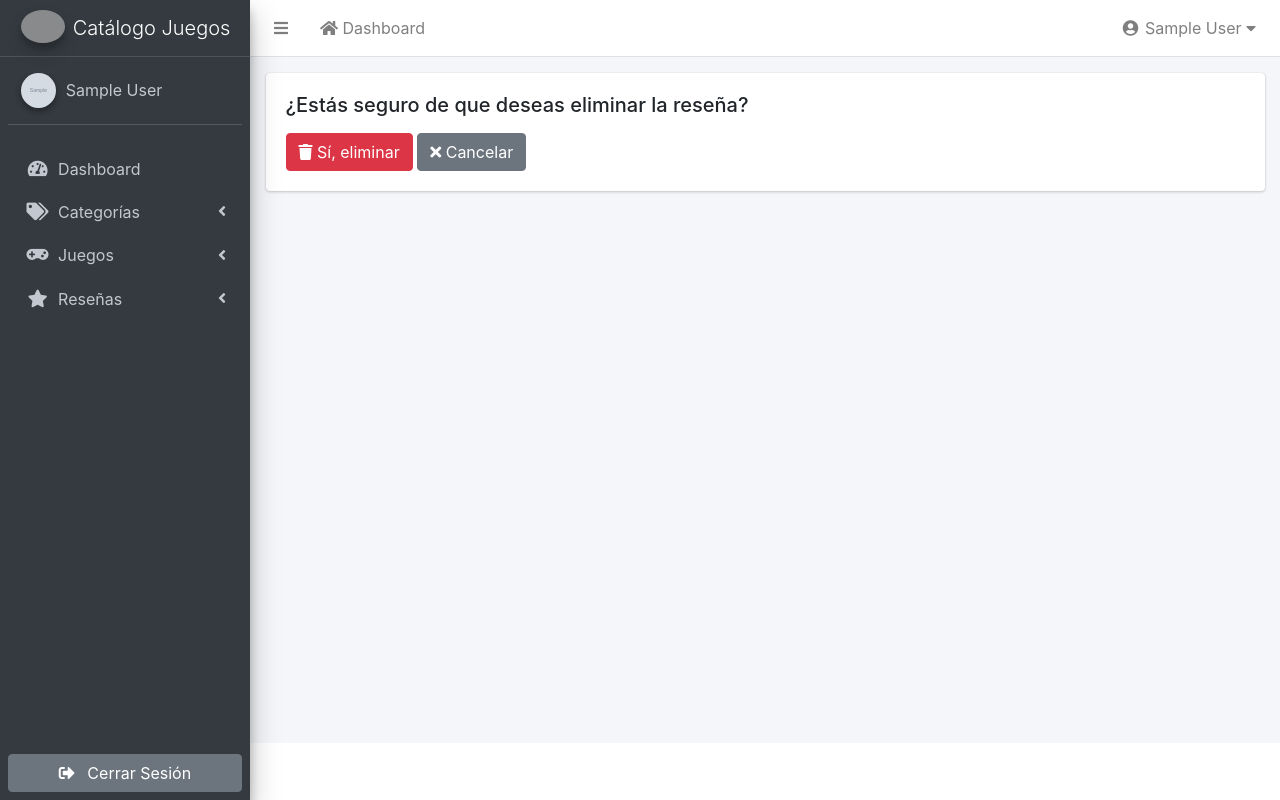
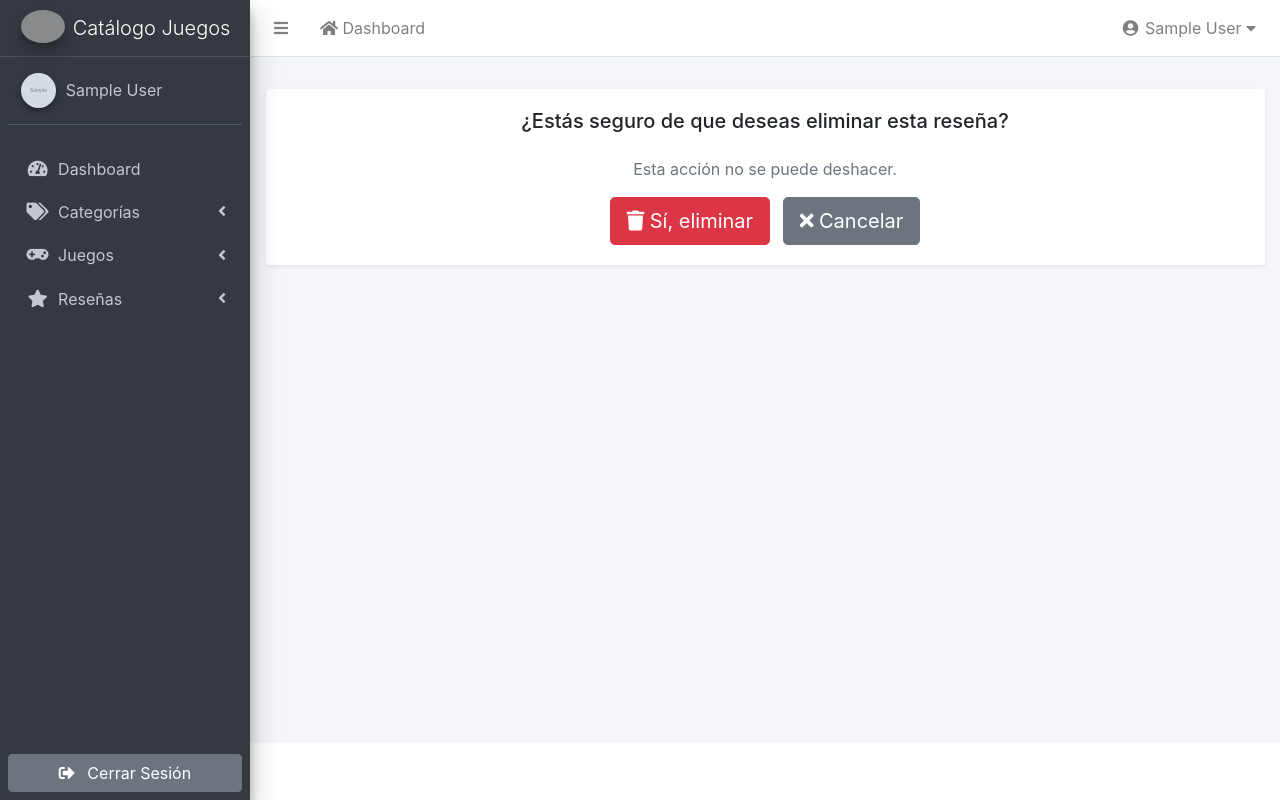
Before and after one commit to Nassican/catalogo_juegos, a Django app: page /resenas/1/eliminar/ in a window 1280 px wide. Run offline with Django 5.2, Linux system fonts and the light colour scheme; a user stored in the database is signed in; tables that the repository leaves empty hold one stand-in row (values such as "Sample post"); grey boxes marked "Sample" are stand-in pictures; one stand-in notice (Sample message) is shown; some libraries are stand-ins or nearby versions; grey boxes are pictures that could not be loaded.

Commit message:
Refactor resena page, form, detail and confirm delete

```diff
--- a/juegos/templates/juegos/base.html
+++ b/juegos/templates/juegos/base.html
@@ -36,9 +36,10 @@
         <section class="content">
           <div class="container-fluid">
             {% if messages %}
-            <div class="position-fixed top-0 end-0 p-3" style="z-index: 1050">
+            <div class="container mt-3">
                 {% for message in messages %}
-                <div class="alert alert-{{ message.tags }} alert-dismissible fade show" role="alert">
+                <div class="alert {% if message.tags == 'error' %}alert-danger{% else %}alert-{{ message.tags }}{% endif %} alert-dismissible fade show" role="alert">
+                    <div class="d-flex justify-content-between align-items-center">
                         <div class="d-flex align-items-center">
                             {% if message.tags == 'success' %}
                                 <i class="fas fa-check-circle me-2 mr-2"></i>
@@ -47,9 +48,10 @@
                             {% endif %}
                             {{ message }}
                         </div>
-                    <button type="button" class="close" data-dismiss="alert" aria-label="Close">
-                        <span aria-hidden="true">&times;</span>
+                        <button type="button" class="btn border-0 p-0 text-light" data-dismiss="alert" aria-label="Close">
+                            <i class="fas fa-times"></i>
                         </button>
+                    </div>
                 </div>
                 {% endfor %}
             </div>
@@ -69,21 +71,12 @@
     {% block extra_js %}
     <script>
     document.addEventListener('DOMContentLoaded', function() {
-        // Auto-cerrar mensajes después de 3 segundos
-        const alerts = document.querySelectorAll('.alert');
-        alerts.forEach(function(alert) {
         setTimeout(function() {
-                $(alert).fadeOut('slow', function() {
-                    $(this).remove();
-                });
+            $('.alert').fadeOut('slow');
         }, 3000);
-        });
 
-        // Permitir cerrar mensajes manualmente
-        $('.alert .close').on('click', function() {
-            $(this).closest('.alert').fadeOut('slow', function() {
-                $(this).remove();
-            });
+        $('.btn-close').click(function() {
+            $(this).closest('.alert').fadeOut('slow');
         });
     });
     </script>
--- a/juegos/templates/juegos/resena/confirmar_eliminar.html
+++ b/juegos/templates/juegos/resena/confirmar_eliminar.html
@@ -1,22 +1,21 @@
 {% extends 'juegos/base.html' %}
-{% block title %}Eliminar Juego{% endblock %}
-{% block header %}Eliminar Juego{% endblock %}
+{% block title %}Eliminar Reseña{% endblock %}
+{% block header %}Confirmar Eliminación{% endblock %}
 
 {% block content %}
-<div class="card">
-    <div class="card-body">
-        <h5>¿Estás seguro de que deseas eliminar la reseña?</h5>
-        <div class="mt-3">
-            <form method="post">
-                {% csrf_token %}
-                <button type="submit" class="btn btn-danger">
-                    <i class="fas fa-trash"></i> Sí, eliminar
-                </button>
-                <a href="{% url 'juegos:resena_list' %}" class="btn btn-secondary">
-                    <i class="fas fa-times"></i> Cancelar
-                </a>
-            </form>
-        </div>
+<div class="card shadow-sm border-0">
+    <div class="card-body text-center">
+        <h5 class="mb-4">¿Estás seguro de que deseas eliminar esta reseña?</h5>
+        <p class="text-muted">Esta acción no se puede deshacer.</p>
+        <form method="post" class="d-inline">
+            {% csrf_token %}
+            <button type="submit" class="btn btn-danger btn-lg">
+                <i class="fas fa-trash"></i> Sí, eliminar
+            </button>
+        </form>
+        <a href="{% url 'juegos:resena_list' %}" class="btn btn-secondary btn-lg ml-2">
+            <i class="fas fa-times"></i> Cancelar
+        </a>
     </div>
 </div>
 {% endblock %}
--- a/juegos/templates/juegos/resena/lista.html
+++ b/juegos/templates/juegos/resena/lista.html
@@ -68,8 +68,8 @@
                                 </td>
                                 <td class="text-center">
                                     <div class="btn-group">
-                                        <a href="{% url 'juegos:resena_update' resena.pk %}"
-                                           class="btn btn-sm btn-outline-warning">
+                                        <a href="{% url 'juegos:resena_update' resena.pk %}?next=resena_list"
+                                           class="btn btn-sm btn-outline-warning me-1">
                                             <i class="fas fa-edit"></i>
                                         </a>
                                         <a href="{% url 'juegos:resena_delete' resena.pk %}"
--- a/juegos/views.py
+++ b/juegos/views.py
@@ -211,7 +211,6 @@ def resena_create(request, juego_id):
 @login_required
 def resena_update(request, pk):
     resena = get_object_or_404(Resena, pk=pk)
-    # Permitir edición si es el dueño de la reseña o es admin
     if request.user != resena.usuario and not request.user.is_admin_role():
         messages.error(request, 'No tienes permiso para editar esta reseña.')
         return redirect('juegos:juego_detail', pk=resena.juego.pk)
@@ -221,10 +220,19 @@ def resena_update(request, pk):
         if form.is_valid():
             form.save()
             messages.success(request, 'Reseña actualizada exitosamente.')
+            # Usar el parámetro next para la redirección
+            next_url = request.GET.get('next')
+            if next_url == 'resena_list':
+                return redirect('juegos:resena_list')
             return redirect('juegos:juego_detail', pk=resena.juego.pk)
     else:
         form = ResenaForm(instance=resena)
-    return render(request, 'juegos/resena/form.html', {'form': form, 'action': 'Editar', 'juego': resena.juego})
+    return render(request, 'juegos/resena/form.html', {
+        'form': form,
+        'action': 'Editar',
+        'juego': resena.juego,
+        'next': request.GET.get('next')
+    })
 
 
 @login_required
```
Lines whose indentation alone changed are shown as unchanged.
